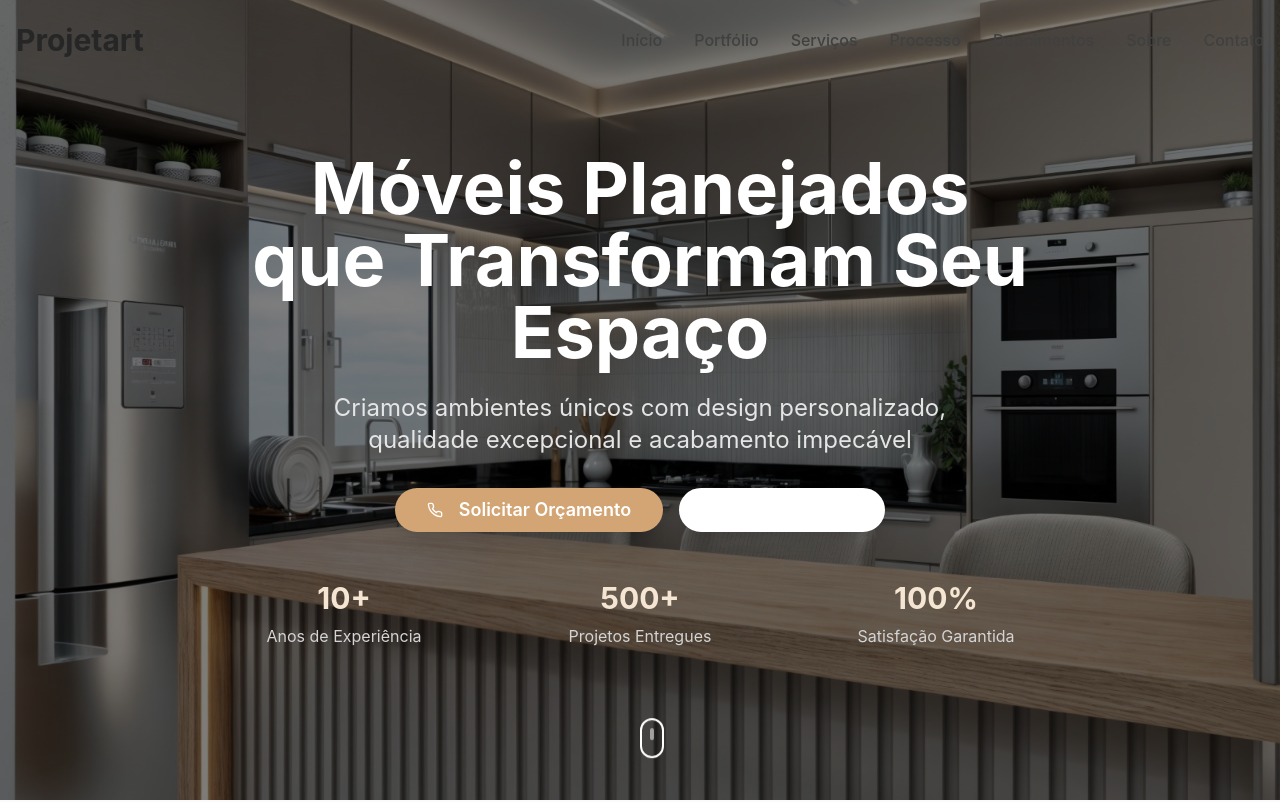
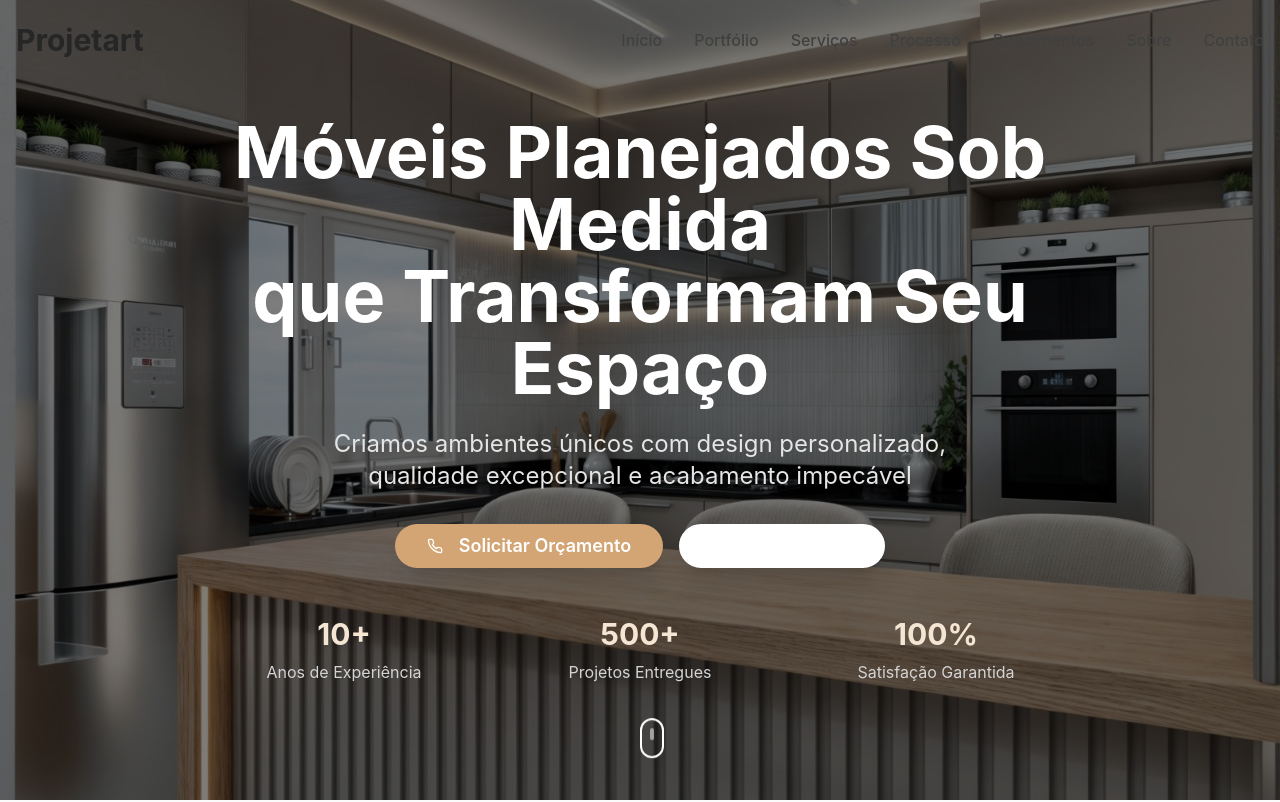
Before and after one commit to MATHEUS10010/projetart-web-design, a React (Vite) app: page / in a window 1280 px wide. Shown: the top 802 px of the page. Built offline with nearby package versions, Linux system fonts and the light colour scheme.

Commit message:
Fix: Add "Sob Medida" to hero title
Add "Sob Medida" to the hero title in the Hero component.

```diff
--- a/src/components/Hero.tsx
+++ b/src/components/Hero.tsx
@@ -32,7 +32,7 @@ const Hero = () => {
       {/* Content */}
       <div className="relative z-10 text-center px-4 max-w-4xl mx-auto">
         <h1 className="text-4xl md:text-6xl lg:text-7xl font-bold text-white mb-6 leading-tight">
-          Móveis Planejados{' '}
+          Móveis Planejados Sob Medida{' '}
           <span className="block text-white">
             que Transformam Seu Espaço
           </span>
```
